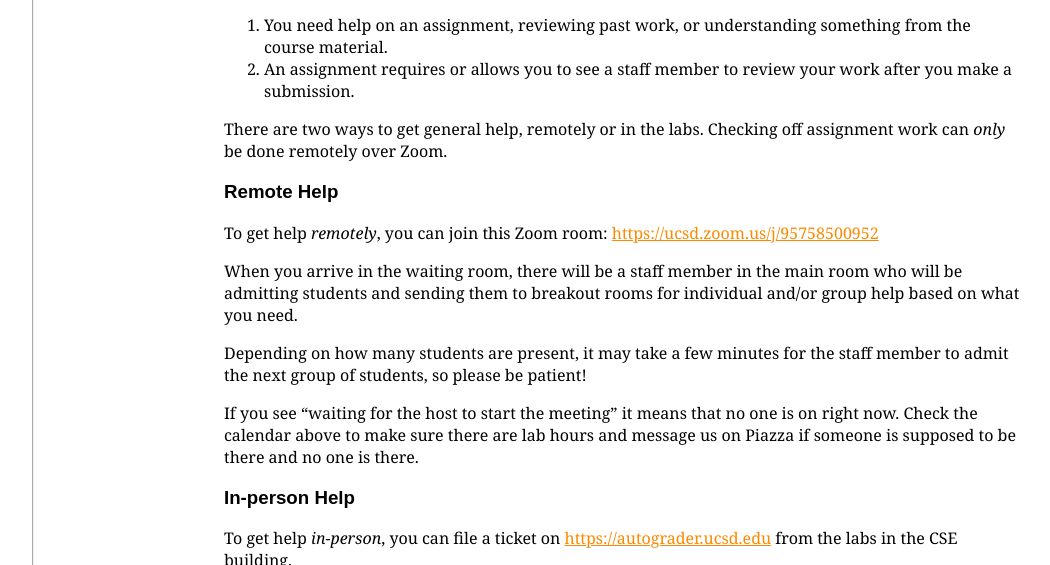
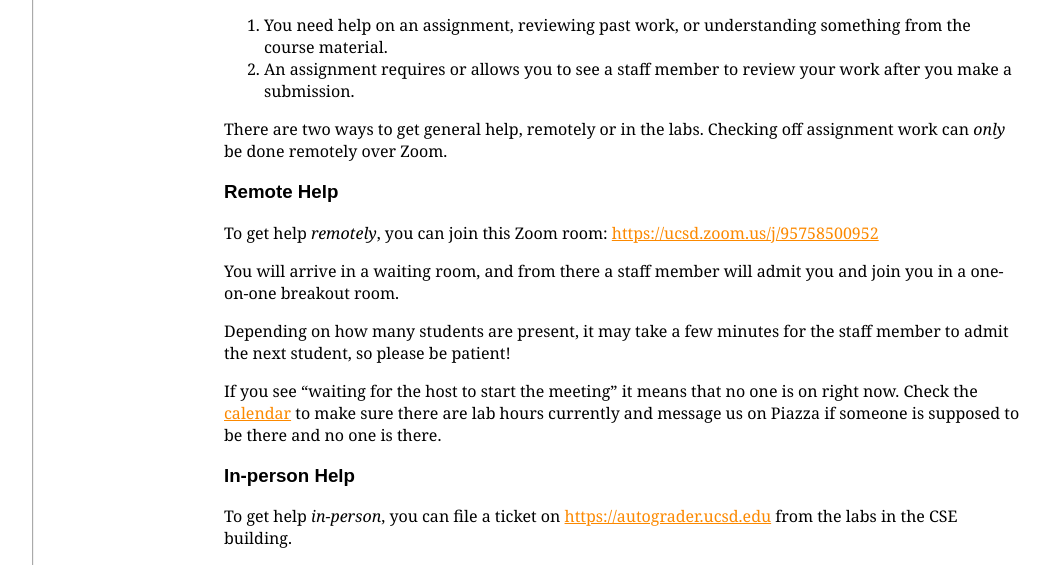
Before and after one commit to ucsd-cse11-w22/ucsd-cse11-w22.github.io, a Jekyll site: the page built from staff-and-help.md, in a window 1280 px wide and 1400 px high, scrolled down 1175 px. Shown: the top 565 px of the window, without its empty margins (64-1114 px from the left). Built offline with Jekyll 4.4.1, drawn with Linux system fonts in a browser that asks for light colours; some of the changed text lies outside the part shown; grey boxes are pictures that could not be loaded.

Commit message:
light update of zoom help instructions

```diff
--- a/staff-and-help.md
+++ b/staff-and-help.md
@@ -69,16 +69,16 @@ assignment work can _only_ be done remotely over Zoom.
 
 To get help *remotely*, you can join this Zoom room: [https://ucsd.zoom.us/j/95758500952](https://ucsd.zoom.us/j/95758500952)
 
-When you arrive in the waiting room, there will be a staff member in the main
-room who will be admitting students and sending them to breakout rooms for
-individual and/or group help based on what you need.
+You will arrive in a waiting room, and from there a staff member will admit you
+and join you in a one-on-one breakout room.
 
 Depending on how many students are present, it may take a few minutes for the
-staff member to admit the next group of students, so please be patient!
+staff member to admit the next student, so please be patient!
 
 If you see “waiting for the host to start the meeting” it means that no one is
-on right now. Check the calendar above to make sure there are lab hours and
-message us on Piazza if someone is supposed to be there and no one is there.
+on right now. Check the [calendar](/calendar.html) to make sure there are lab
+hours currently and message us on Piazza if someone is supposed to be there and
+no one is there.
 
 ### In-person Help
 
@@ -93,6 +93,11 @@ looks like this:
 
 <img src="./basement.jpg" width="100%">
 
+Use a seat in lab B260 if it is available, that's where our staff will be
+centered. You will get updates in autograder about your ticket once you file it.
+
+You don't have to go to the labs just for help – you're also welcome just to go
+there to work any time!
 
 ### Instructor Office Hours
 
```
